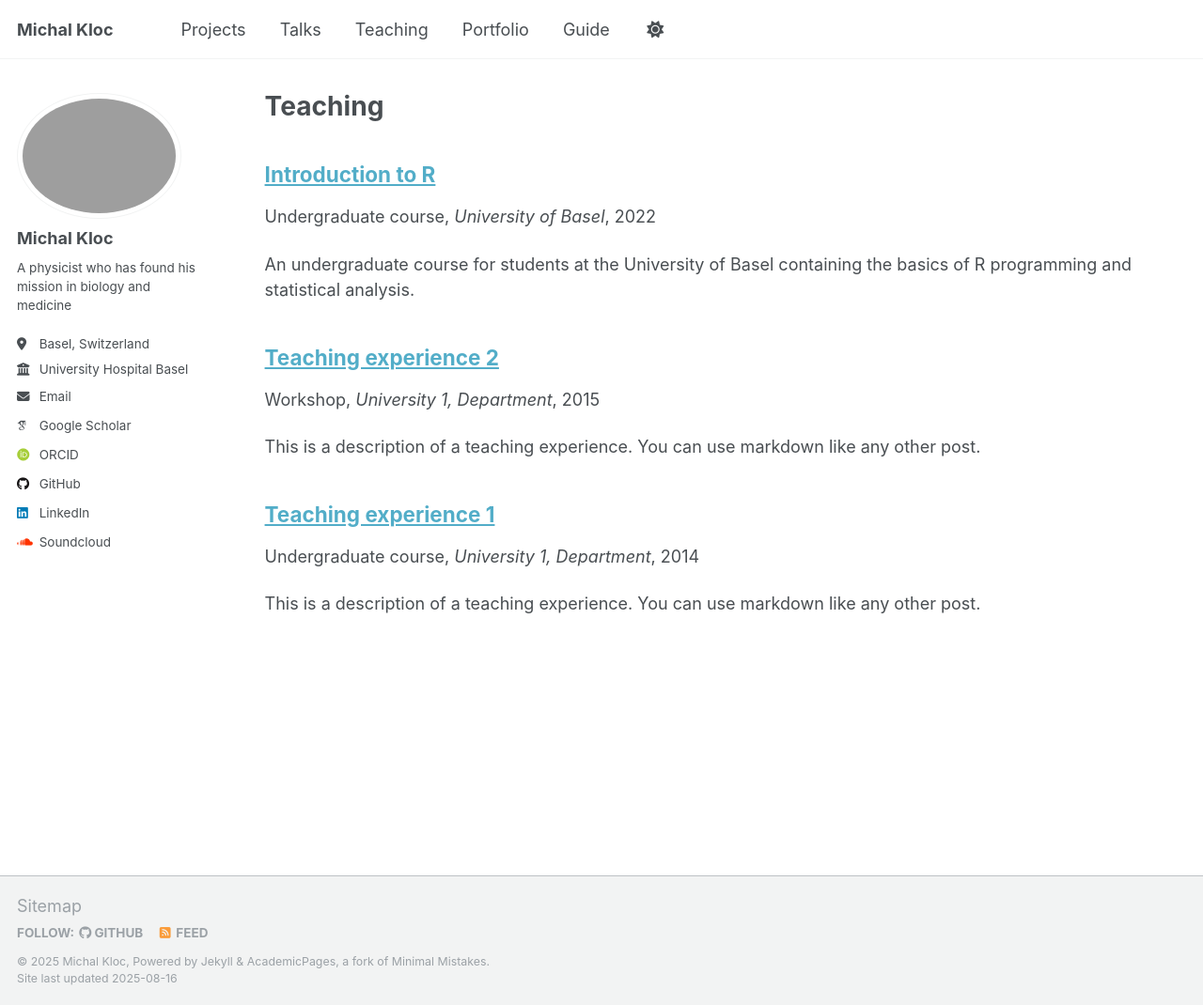
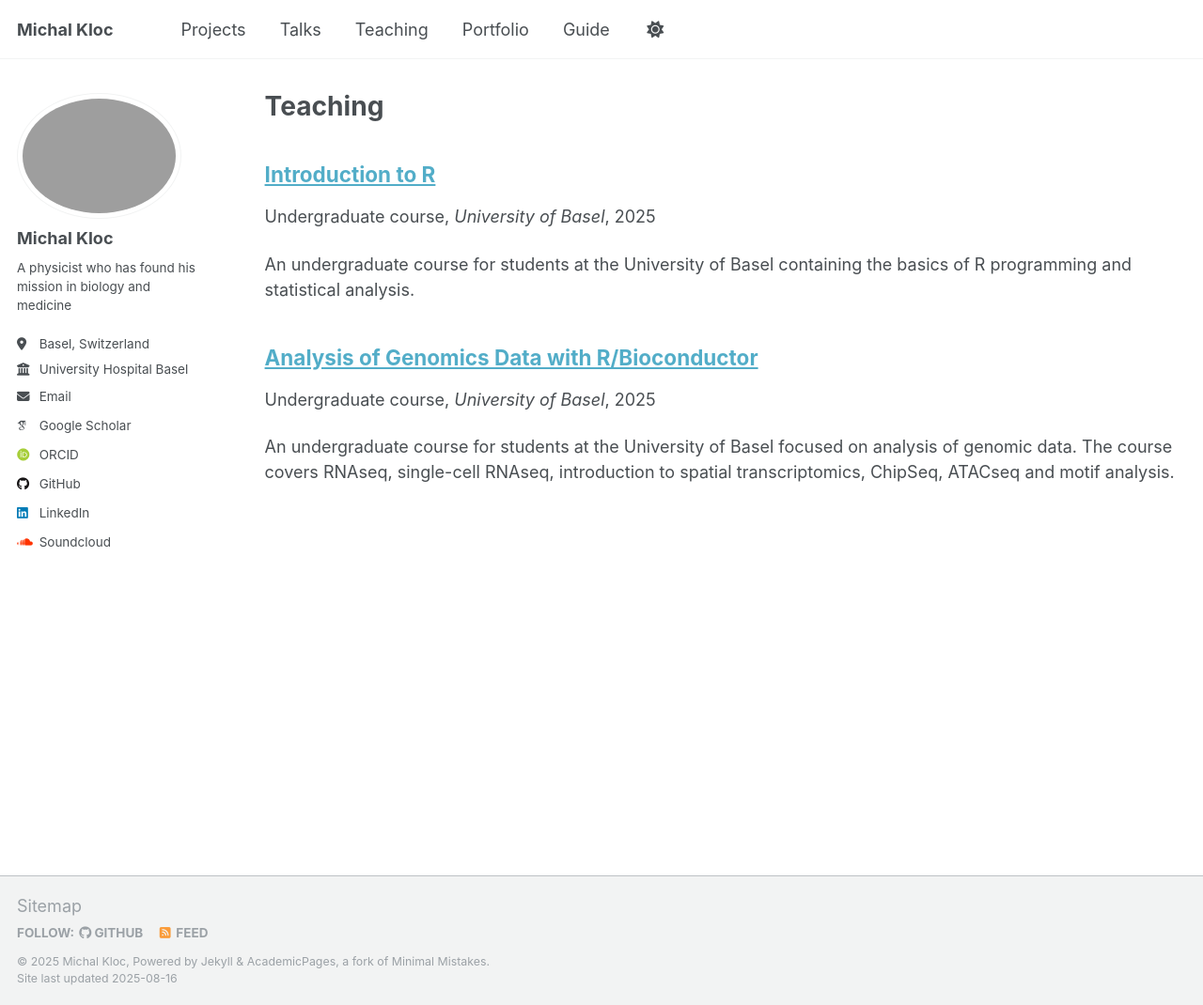
Before and after one commit to MikeKlocCZ/mikekloccz.github.io, a Jekyll site: the page built from _pages/teaching.html, in a window 1280 px wide and 1070 px high. Shown: the whole window at 94% size. Built offline with Jekyll 4.4.1, drawn with Linux system fonts in a browser that asks for light colours; some web fonts are replaced; a script that is not in the unit is left out.

Commit message:
Teaching at UniBas added

```diff
--- a/_teaching/2014-spring-teaching-1.md
+++ /dev/null
@@ -1,20 +0,0 @@
----
-title: "Teaching experience 1"
-collection: teaching
-type: "Undergraduate course"
-permalink: /teaching/2014-spring-teaching-1
-venue: "University 1, Department"
-date: 2014-01-01
-location: "City, Country"
----
-
-This is a description of a teaching experience. You can use markdown like any other post.
-
-Heading 1
-======
-
-Heading 2
-======
-
-Heading 3
-======
--- a/_teaching/2015-spring-teaching-2.md
+++ /dev/null
@@ -1,20 +0,0 @@
----
-title: "Teaching experience 2"
-collection: teaching
-type: "Workshop"
-permalink: /teaching/2015-spring-teaching-1
-venue: "University 1, Department"
-date: 2015-01-01
-location: "City, Country"
----
-
-This is a description of a teaching experience. You can use markdown like any other post.
-
-Heading 1
-======
-
-Heading 2
-======
-
-Heading 3
-======
--- /dev/null
+++ b/_teaching/AnalysisOfGenomicData.md
@@ -0,0 +1,14 @@
+---
+title: "Analysis of Genomics Data with R/Bioconductor"
+collection: teaching
+type: "Undergraduate course"
+permalink: /teaching/AnalysisOfGenomicData
+venue: "University of Basel"
+date: 2025-01-01
+location: "Basel, Switzerland"
+---
+
+An undergraduate course for students at the University of Basel focused on analysis of genomic data. The course covers RNAseq, single-cell RNAseq, introduction to spatial transcriptomics, ChipSeq, ATACseq and motif analysis.
+
+
+Study materials can be found [here](https://ivanek.github.io/analysisOfGenomicsDataWithR/).
--- a/_teaching/IntroToR.md
+++ b/_teaching/IntroToR.md
@@ -4,7 +4,7 @@ collection: teaching
 type: "Undergraduate course"
 permalink: /teaching/IntroToR
 venue: "University of Basel"
-date: 2022-01-01
+date: 2025-01-01
 location: "Basel, Switzerland"
 ---
 
```
Also changed, not shown: 1 other file.
